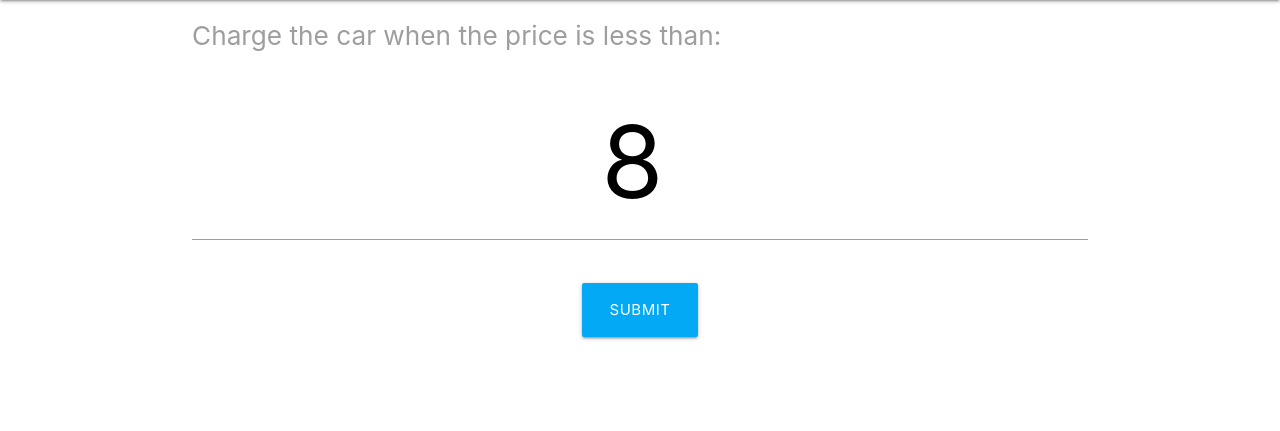
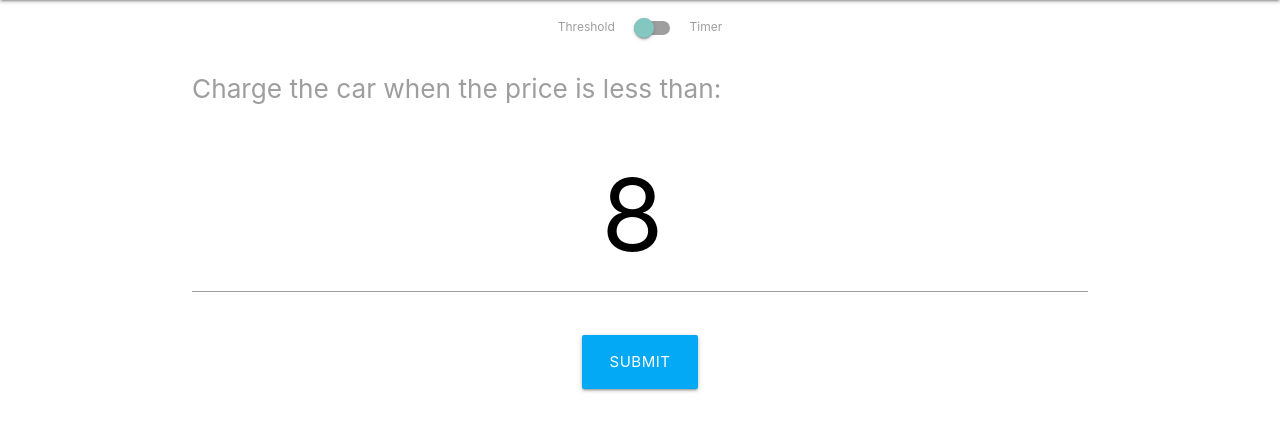
Before and after one commit to AlanCunningham/octopus_agile_trigger, a Flask app: page / in a window 1280 px wide. Shown: the part 64-495 px from the top of the page. Run offline with Flask 3, Linux system fonts and the light colour scheme.

Commit message:
Add a toggle to use price threshold or a timer for charging

```diff
--- a/flask_server/main.py
+++ b/flask_server/main.py
@@ -1,9 +1,16 @@
 from flask import Flask, render_template, request
+from datetime import datetime
+import pytz
 
 
 app = Flask(__name__)
 
+use_timer = None
 price_threshold = 8
+start_charge_date = None
+start_charge_time = None
+end_charge_date = None
+end_charge_time = None
 
 
 @app.route("/", methods=["GET", "POST"])
@@ -12,13 +19,45 @@ def set_price_threshold():
     Interface to set the price threshold
     """
     global price_threshold
+    global use_timer
+    global start_charge_date
+    global start_charge_time
+    global end_charge_date
+    global end_charge_time
+
+    print(start_charge_date)
+
     if request.method == "POST":
+        print(request.form)
+        use_timer = request.form.get("useTimer")
         price_threshold = request.form["price"]
-        print(f"New price: {price_threshold}")
-        return render_template("index.html", price_threshold=price_threshold, show_toast=True)
+        start_charge_date = request.form["start-date"]
+        start_charge_time = request.form["start-time"]
+        end_charge_date = request.form["end-date"]
+        end_charge_time = request.form["end-time"]
+
+        return render_template(
+            "index.html",
+            use_timer="checked" if use_timer else "",
+            price_threshold=price_threshold,
+            start_charge_date=start_charge_date,
+            start_charge_time=start_charge_time,
+            end_charge_date=end_charge_date,
+            end_charge_time=end_charge_time,
+            show_toast=True,
+        )
 
     else:
-        return render_template("index.html", price_threshold=price_threshold, show_toast=False)
+        return render_template(
+            "index.html",
+            use_timer="checked" if use_timer else "",
+            price_threshold=price_threshold,
+            start_charge_date=start_charge_date,
+            start_charge_time=start_charge_time,
+            end_charge_date=end_charge_date,
+            end_charge_time=end_charge_time,
+            show_toast=False,
+        )
 
 
 @app.route("/price")
@@ -26,7 +65,24 @@ def get_price_threshold():
     """
     Returns JSON response of the currently set price threshold
     """
-    response = {"threshold": price_threshold}
+
+    # Convert the start/end date and times into datetimes
+    datetime_format = "%a %d %b %Y %H:%M"
+    start_date_time = datetime.strptime(
+        f"{start_charge_date} {start_charge_time}",
+        datetime_format,
+    )
+
+    end_date_time = datetime.strptime(
+        f"{end_charge_date} {end_charge_time}", datetime_format
+    )
+
+    response = {
+        "use_timer": use_timer,
+        "threshold": price_threshold,
+        "start_charge": start_date_time.isoformat(),
+        "end_charge": end_date_time.isoformat(),
+    }
     return response
 
 
--- /dev/null
+++ b/flask_server/static/javascript.js
@@ -0,0 +1,50 @@
+document.addEventListener('DOMContentLoaded', function() {
+    // Date pickers. We initialise them separetely so we can give them
+    // different default values
+    var startDateElems = document.querySelectorAll('.datepicker-start');
+    var startDateOptions = {
+        "format": "ddd dd mmm yyyy",
+    }
+    var startDateinstances = M.Datepicker.init(startDateElems, startDateOptions);
+
+    var endDateElems = document.querySelectorAll('.datepicker-end');
+    var endDateOptions = {
+        "format": "ddd dd mmm yyyy",
+    }
+    var endDateinstances = M.Datepicker.init(endDateElems, endDateOptions);
+
+    // Time picker
+    var startTimeElems = document.querySelectorAll('.timepicker-start');
+    var startTimeOptions = {
+        "twelveHour": false,
+    }
+    var startInstances = M.Timepicker.init(startTimeElems, startTimeOptions);
+
+    var endTimeElems = document.querySelectorAll('.timepicker-end');
+    var endTimeOptions = {
+        "twelveHour": false,
+    }
+    var endInstances = M.Timepicker.init(endTimeElems, endTimeOptions);
+
+    // Toggle the sections based on whether we're using the threshold or timer
+    const checkbox = document.getElementById('useTimer');
+    if (checkbox.checked) {
+        document.getElementById("charging-timer").style.display = "";
+        document.getElementById("charging-threshold").style.display = "none";
+    } else {
+        document.getElementById("charging-timer").style.display = "none";
+        document.getElementById("charging-threshold").style.display = "";
+    }
+
+    // Listener for checkbox
+    checkbox.addEventListener('change', (event) => {
+      if (event.currentTarget.checked) {
+        document.getElementById("charging-timer").style.display = "";
+        document.getElementById("charging-threshold").style.display = "none";
+      } else {
+        document.getElementById("charging-timer").style.display = "none";
+        document.getElementById("charging-threshold").style.display = "";
+      }
+    });
+
+  });
--- a/flask_server/static/style.css
+++ b/flask_server/static/style.css
@@ -8,3 +8,11 @@
     font-size: 4ex;
     padding-bottom: 1ex;
 }
+
+.switch label .lever:before {
+    background-color: #84c7c1;
+}
+
+.switch label .lever:after {
+    background-color: #84c7c1;
+}
--- a/flask_server/templates/index.html
+++ b/flask_server/templates/index.html
@@ -24,16 +24,60 @@
         <div class="center">
 
           <form class="col s12 center" method="POST">
-            <div class="row">
+            <!-- Thresholder / Timer switch -->
+            <div class="switch col">
+              <label>
+                Threshold
+                <input {{ use_timer }} type="checkbox" id="useTimer" name="useTimer">
+                <span class="lever"></span>
+                Timer
+              </label>
+            </div>
+
+            <div class="section"></div>
+
+            <!-- Charging threshold -->
+            <div id="charging-threshold" class="row">
               <div class="input-field col s12">
                 <input value="{{ price_threshold }}" id="price" name="price" type="number" class="validate center">
                 <label id="price-label" for="price">Charge the car when the price is less than:</label>
               </div>
             </div>
+
+            <!-- Start charging datetimes -->
+            <div id="charging-timer" class="charging-timer">
+              <div class="row">
+                <div class="col s6 input-field ">
+                  <input value="{{ start_charge_date }}" id="start-date" name="start-date" type="text" class="datepicker-start">
+                  <label for="start-date" class="">Start charging date</label>
+                </div>
+                <div class="col s6 input-field ">
+                  <input value="{{ start_charge_time }}" id="start-time" name="start-time" type="text" class="timepicker-start">
+                  <label for="start-time" class="">Start charging time</label>
+                </div>
+              </div>
+
+              <!-- End charging datetimes -->
+              <div class="row">
+                <div class="col s6 input-field ">
+                  <input value="{{ end_charge_date }}" id="end-date" name="end-date" type="text" class="datepicker-end">
+                  <label for="end-date" class="">End charging date</label>
+                </div>
+                <div class="col s6 input-field ">
+                  <input value="{{ end_charge_time }}" id="end-time" name="end-time" type="text" class="timepicker-end">
+                  <label for="end-time" class="">End charging time</label>
+                </div>
+              </div>
+            </div>
+
             <button class="btn-large waves-effect waves-light light-blue" type="submit" name="action">
               Submit
             </button>
+
           </form>
+
+
+
 
         </div>
       </div>
@@ -41,9 +85,17 @@
 
     <!--JavaScript at end of body for optimized loading-->
     <script src="https://cdnjs.cloudflare.com/ajax/libs/materialize/1.0.0/js/materialize.min.js"></script>
+    <script>
+      // Make the flask variables available in javascript
+      var start_charge_date = "{{ start_charge_date }}";
+      var start_charge_time = "{{ start_charge_time }}";
+      var end_charge_date = "{{ end_charge_date }}";
+      var end_charge_time = "{{ end_charge_time }}";
+    </script>
+    <script src="{{ url_for('static', filename='javascript.js')}}"></script>
     {% if show_toast %}
     <script>
-      M.toast({html: "Price updated 👍", classes: "green"})
+      M.toast({html: "Updated 👍", classes: "green"})
     </script>
     {% endif %}
 
```
Also changed, not shown: main.py (+34 -19 lines).
